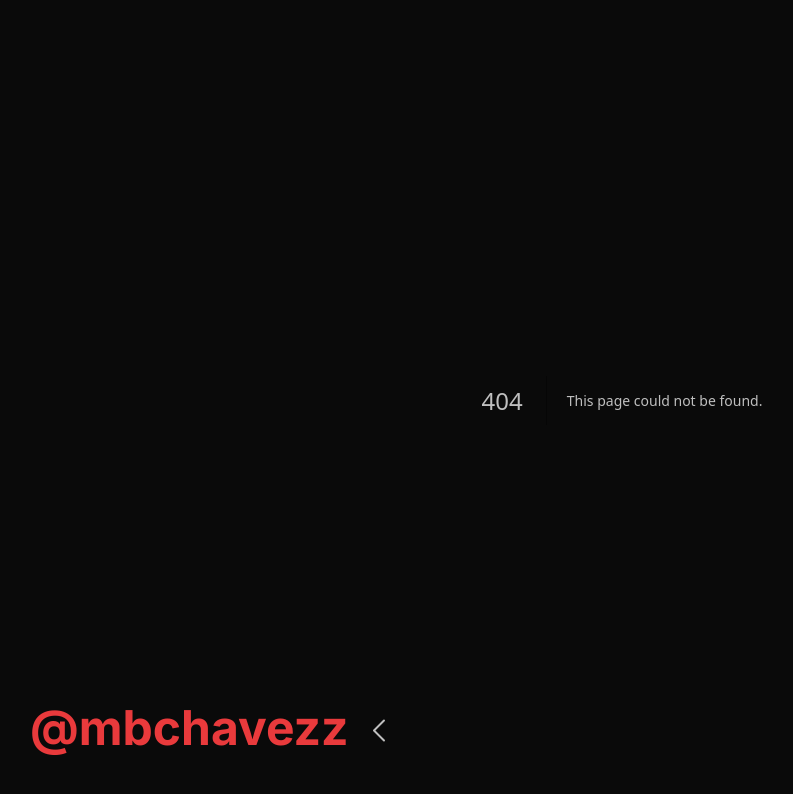
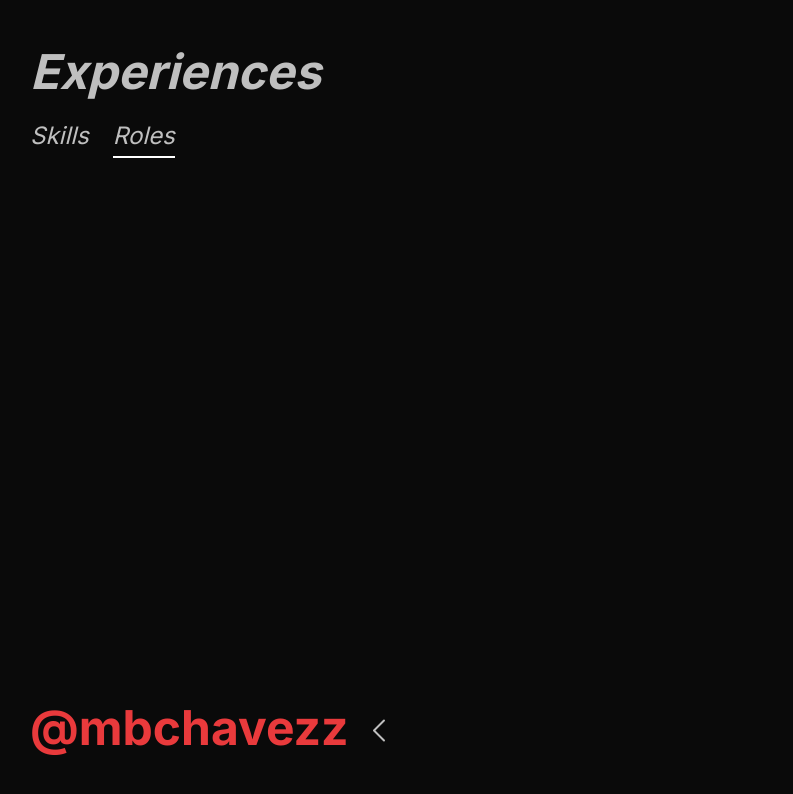
Before and after one commit to mbchavez27/mbchavezzportfolio, a Next.js app: page /experiences/roles in a window 1280 px wide. Before the commit this address had no page. Shown: the top 794 px of the page, without its empty margins (18-811 px from the left). Built offline with nearby package versions, Linux system fonts and the light colour scheme.

Commit message:
feat add tab for experiences

```diff
--- /dev/null
+++ b/src/app/experiences/layout.tsx
@@ -0,0 +1,54 @@
+"use client";
+import { motion, AnimatePresence } from "motion/react";
+import Link from "next/link";
+import clsx from "clsx";
+import { usePathname } from "next/navigation";
+
+export default function ExperienceLayout({
+  children,
+}: Readonly<{
+  children: React.ReactNode;
+}>) {
+  const pathname = usePathname();
+  return (
+    <>
+      <AnimatePresence>
+        <motion.div
+          initial={{ translateX: 100, opacity: 0 }}
+          animate={{ translateX: 0, opacity: 1 }}
+          exit={{ translateX: 150, opacity: 0 }}
+          transition={{ duration: 0.5, ease: [0, 0.71, 0.2, 1.01] }}
+        >
+          <div className="p-12">
+            <div className="text-5xl font-bold italic">Experiences</div>
+            <div className="py-6 flex space-x-6 italic text-2xl">
+              <Link
+                href="/experiences/skills"
+                className={clsx(
+                  "hover:border-b-2 hover:pb-1 hover:border-white transition duration-200",
+                  pathname == "/experiences/skills"
+                    ? "border-b-2 border-white pb-1"
+                    : ""
+                )}
+              >
+                Skills
+              </Link>
+              <Link
+                href="/experiences/roles"
+                className={clsx(
+                  "hover:border-b-2 hover:pb-1 hover:border-white transition duration-200",
+                  pathname == "/experiences/roles"
+                    ? "border-b-2 border-white pb-1"
+                    : ""
+                )}
+              >
+                Roles
+              </Link>
+            </div>
+          </div>
+        </motion.div>
+      </AnimatePresence>
+      {children}
+    </>
+  );
+}
--- a/src/app/experiences/page.tsx
+++ b/src/app/experiences/page.tsx
@@ -1,9 +1,6 @@
+"use client";
 const Experiences = () => {
-  return (
-    <>
-      <div>birat</div>
-    </>
-  )
-}
+  return <></>;
+};
 
-export default Experiences
+export default Experiences;
--- /dev/null
+++ b/src/app/experiences/roles/page.tsx
@@ -0,0 +1,5 @@
+const Roles = () => {
+  return <></>;
+};
+
+export default Roles;
--- /dev/null
+++ b/src/app/experiences/skills/page.tsx
@@ -0,0 +1,5 @@
+const Skills = () => {
+  return <></>;
+};
+
+export default Skills;
--- a/src/app/projects/page.tsx
+++ b/src/app/projects/page.tsx
@@ -1,9 +1,21 @@
+"use client";
+import { motion, AnimatePresence } from "motion/react";
+
 const Projects = () => {
   return (
     <>
-      <div className="p-12 text-2xl italic"></div>
+      <AnimatePresence>
+        <motion.div
+          initial={{ translateX: -200, opacity: 0 }}
+          animate={{ translateX: 0, opacity: 1 }}
+          exit={{ translateX: -250, opacity: 0 }}
+          transition={{ duration: 0.5, ease: [0, 0.71, 0.2, 1.01] }}
+        >
+          <div className="p-12 text-2xl italic">Choose projects...</div>
+        </motion.div>
+      </AnimatePresence>
     </>
-  )
-}
+  );
+};
 
-export default Projects
+export default Projects;
```
